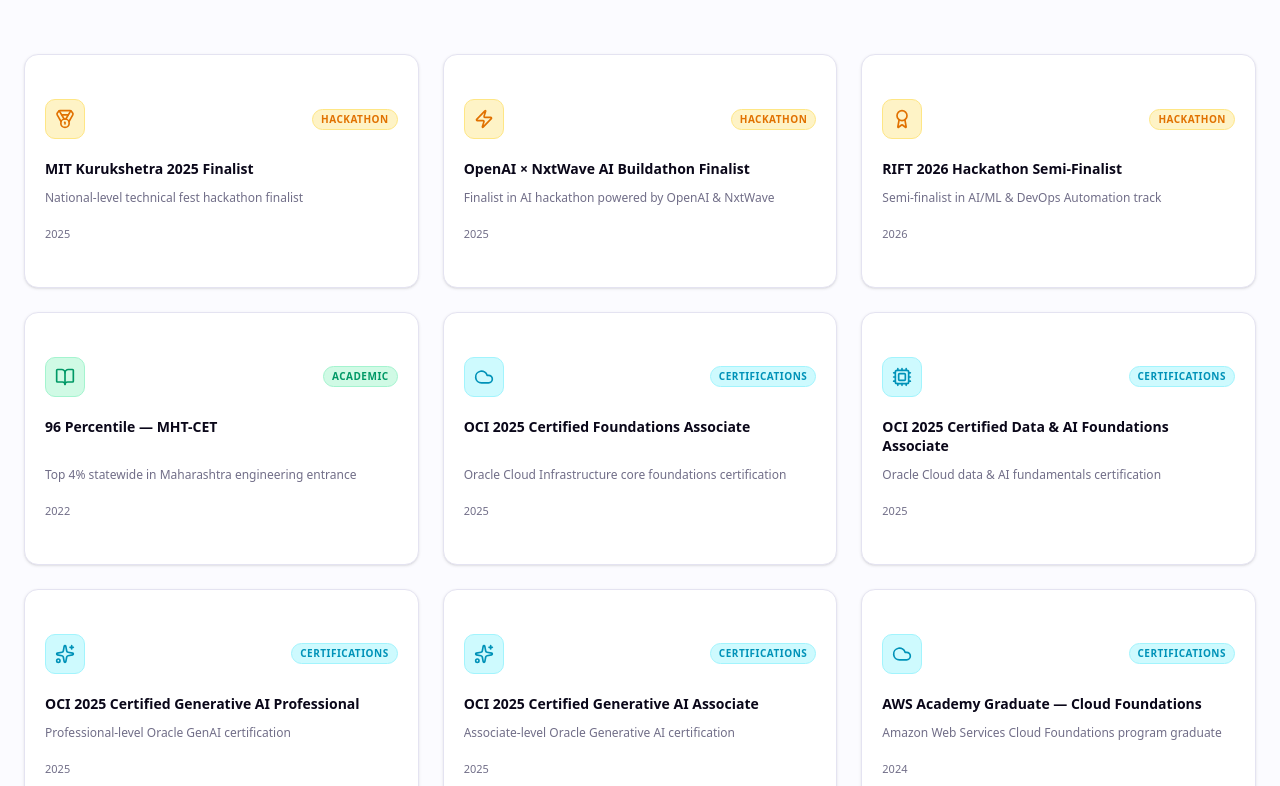
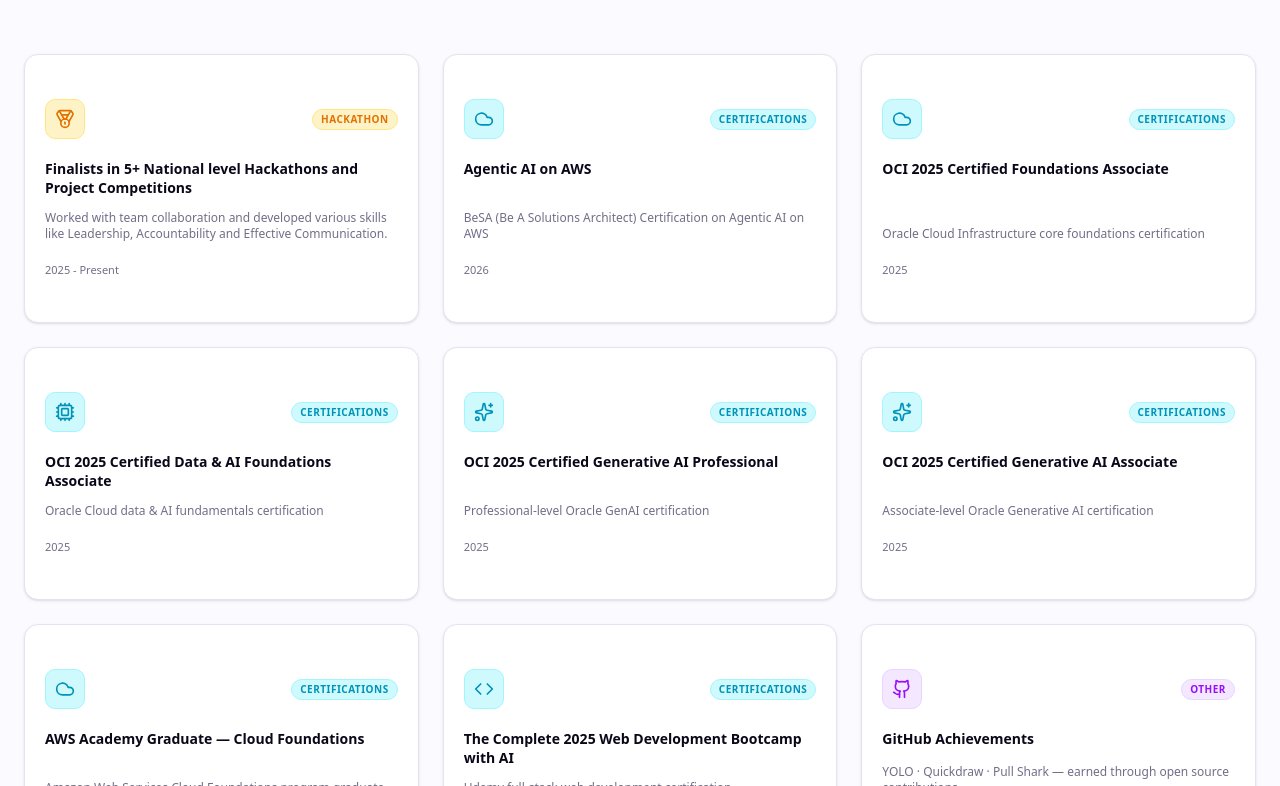
Before and after one commit to YASH-DHADGE/Portfolio-Website, a Next.js app: page /about in a window 1280 px wide. Shown: the part 2374-3160 px from the top of the page. Built offline with nearby package versions, Linux system fonts and the light colour scheme.

Commit message:
Revise achievements and add new entries
Updated achievements by modifying existing entries and adding new ones, including hackathon and certification details.

```diff
--- a/data/achievements.ts
+++ b/data/achievements.ts
@@ -22,36 +22,20 @@
     featured: true,
   },
   {
-    id: "mit-kurukshetra",
-    title: "MIT Kurukshetra 2025 Finalist",
-    description: "National-level technical fest hackathon finalist",
-    year: "2025",
+    id: "hackathons",
+    title: "Finalists in 5+ National level Hackathons and Project Competitions",
+    description: "Worked with team collaboration and developed various skills like Leadership, Accountability and Effective Communication.",
+    year: "2025 - Present",
     category: "hackathon",
     icon: "medal",
   },
   {
-    id: "nxtwave-buildathon",
-    title: "OpenAI × NxtWave AI Buildathon Finalist",
-    description: "Finalist in AI hackathon powered by OpenAI & NxtWave",
-    year: "2025",
-    category: "hackathon",
-    icon: "zap",
-  },
-  {
-    id: "rift-hackathon",
-    title: "RIFT 2026 Hackathon Semi-Finalist",
-    description: "Semi-finalist in AI/ML & DevOps Automation track",
+    id: "besa-agenticai",
+    title: "Agentic AI on AWS",
+    description: "BeSA (Be A Solutions Architect) Certification on Agentic AI on AWS",
     year: "2026",
-    category: "hackathon",
-    icon: "award",
-  },
-  {
-    id: "mht-cet",
-    title: "96 Percentile — MHT-CET",
-    description: "Top 4% statewide in Maharashtra engineering entrance",
-    year: "2022",
-    category: "academic",
-    icon: "book-open",
+    category: "certification",
+    icon: "cloud",
   },
   {
     id: "oracle-foundations",
@@ -100,7 +84,7 @@
   },
   {
     id: "udemy-fullstack",
-    title: "The Complete 2025 Web Development Bootcamp",
+    title: "The Complete 2025 Web Development Bootcamp with AI",
     description: "Udemy full-stack web development certification",
     year: "2025",
     category: "certification",
```
